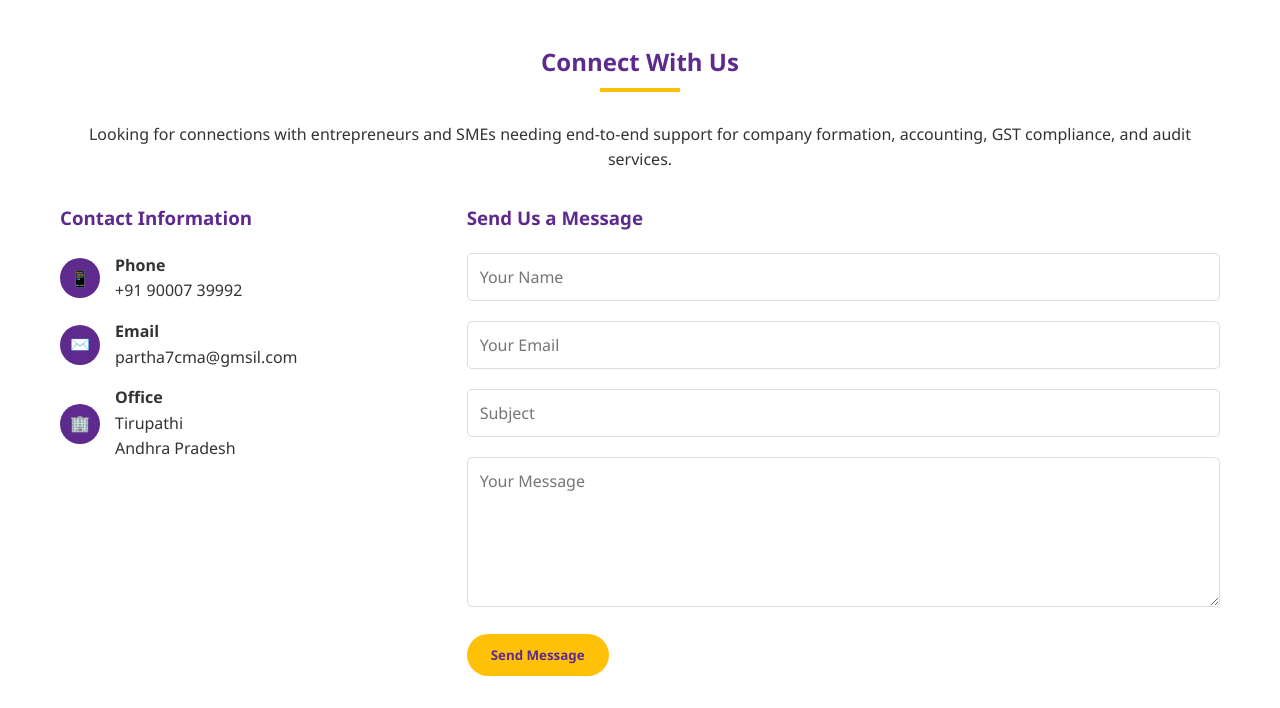
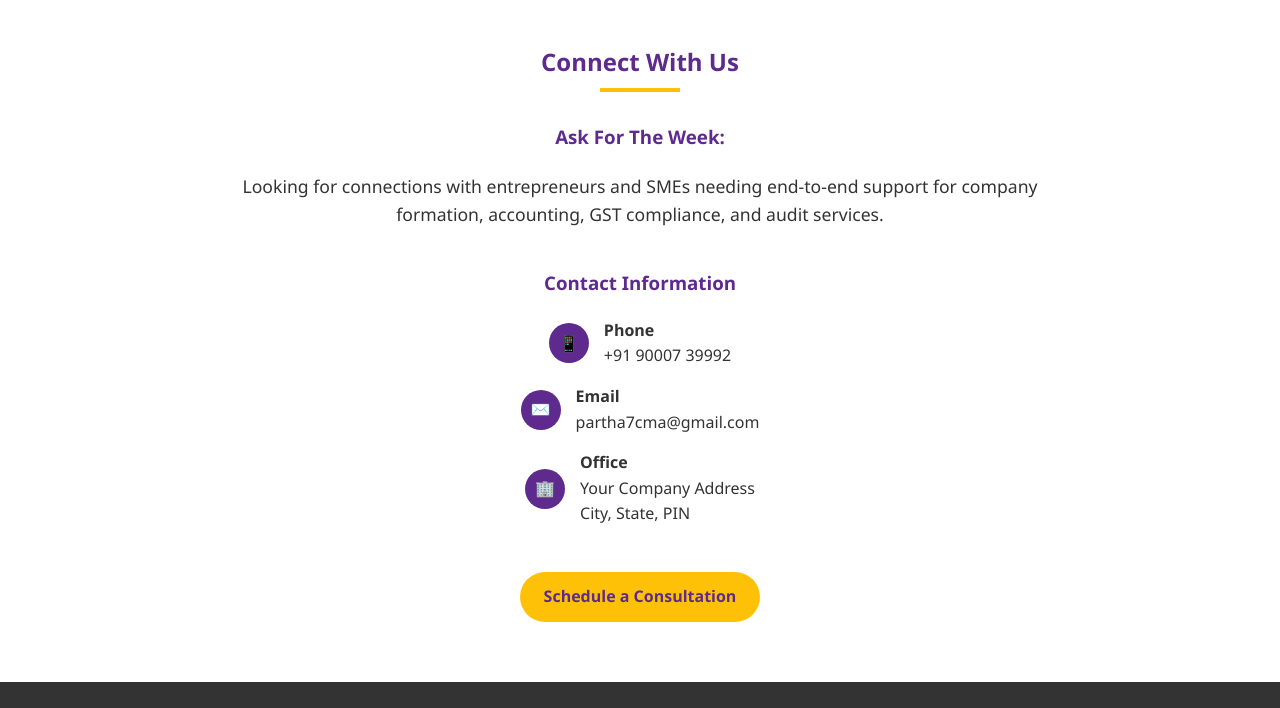
Before and after one commit to nityasagar001/partha, a plain HTML site: page index.html in a window 1280 px wide. Shown: the part 1450-2158 px from the top of the page. Drawn offline with Linux system fonts and the light colour scheme.

Commit message:
Update index.html

```diff
--- a/index.html
+++ b/index.html
@@ -285,7 +285,7 @@
             <div class="header-text">
                 <h1>Comprehensive Accounting & Business Consulting</h1>
                 <p>End-to-end support for entrepreneurs and SMEs - from company formation to audit services</p>
-                <a href="#contact" class="cta-button">Schedule a Consultation</a>
+                <a href="mailto:partha7cma@gmail.com" class="cta-button">Schedule a Consultation</a>
             </div>
             <div class="profile-container">
                 <img src="https://media.licdn.com/dms/image/v2/D5603AQEmK9zC4mpaQA/profile-displayphoto-shrink_400_400/profile-displayphoto-shrink_400_400/0/1727790274895?e=1751500800&v=beta&t=b-fpxBtJTqD6iko1Hw2DYeKRLjSlZRfVNqZ0cg6izyI" alt="Professional Headshot" class="profile-img">
@@ -377,10 +377,12 @@
     <section class="contact" id="contact">
         <div class="container">
             <h2 class="section-title">Connect With Us</h2>
-            <p style="text-align: center; margin-bottom: 30px;">Looking for connections with entrepreneurs and SMEs needing end-to-end support for company formation, accounting, GST compliance, and audit services.</p>
+            <div style="text-align: center; margin-bottom: 40px;">
+                <h3 style="color: var(--primary-purple); margin-bottom: 20px;">Ask For The Week:</h3>
+                <p style="font-size: 1.1rem; max-width: 800px; margin: 0 auto;">Looking for connections with entrepreneurs and SMEs needing end-to-end support for company formation, accounting, GST compliance, and audit services.</p>
+            </div>
 
-            <div class="contact-wrapper">
-                <div class="contact-info">
+            <div style="display: flex; flex-direction: column; align-items: center; max-width: 600px; margin: 0 auto;">
                 <h3 style="color: var(--primary-purple); margin-bottom: 20px;">Contact Information</h3>
 
                 <div class="info-item">
@@ -395,7 +397,7 @@
                     <div class="info-icon">✉️</div>
                     <div>
                         <h4>Email</h4>
-                            <p>partha7cma@gmsil.com</p>
+                        <p>partha7cma@gmail.com</p>
                     </div>
                 </div>
 
@@ -403,29 +405,11 @@
                     <div class="info-icon">🏢</div>
                     <div>
                         <h4>Office</h4>
-                            <p>Tirupathi<br>Andhra Pradesh</p>
-                        </div>
+                        <p>Your Company Address<br>City, State, PIN</p>
                     </div>
                 </div>
 
-                <div class="contact-form">
-                    <h3 style="color: var(--primary-purple); margin-bottom: 20px;">Send Us a Message</h3>
-                    <form>
-                        <div class="form-group">
-                            <input type="text" class="form-control" placeholder="Your Name">
-                        </div>
-                        <div class="form-group">
-                            <input type="email" class="form-control" placeholder="Your Email">
-                        </div>
-                        <div class="form-group">
-                            <input type="text" class="form-control" placeholder="Subject">
-                        </div>
-                        <div class="form-group">
-                            <textarea class="form-control" placeholder="Your Message"></textarea>
-                        </div>
-                        <button type="submit" class="cta-button" style="border: none; cursor: pointer;">Send Message</button>
-                    </form>
-                </div>
+                <a href="mailto:partha7cma@gmail.com" class="cta-button" style="margin-top: 30px;">Schedule a Consultation</a>
             </div>
         </div>
     </section>
@@ -440,7 +424,7 @@
                 <a href="#"><i>𝕏</i></a>
                 <a href="#"><i>ig</i></a>
             </div>
-            <p>&copy; Tirupathi</p>
+            <p>&copy; 2025 Your Company Name. All Rights Reserved.</p>
         </div>
     </footer>
 </body>
```
Lines whose indentation alone changed are shown as unchanged.
